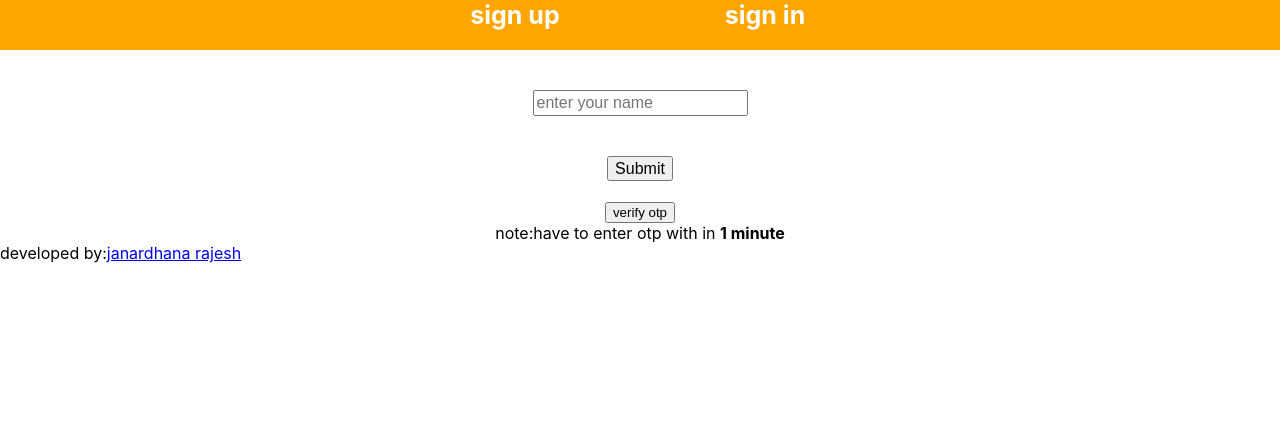
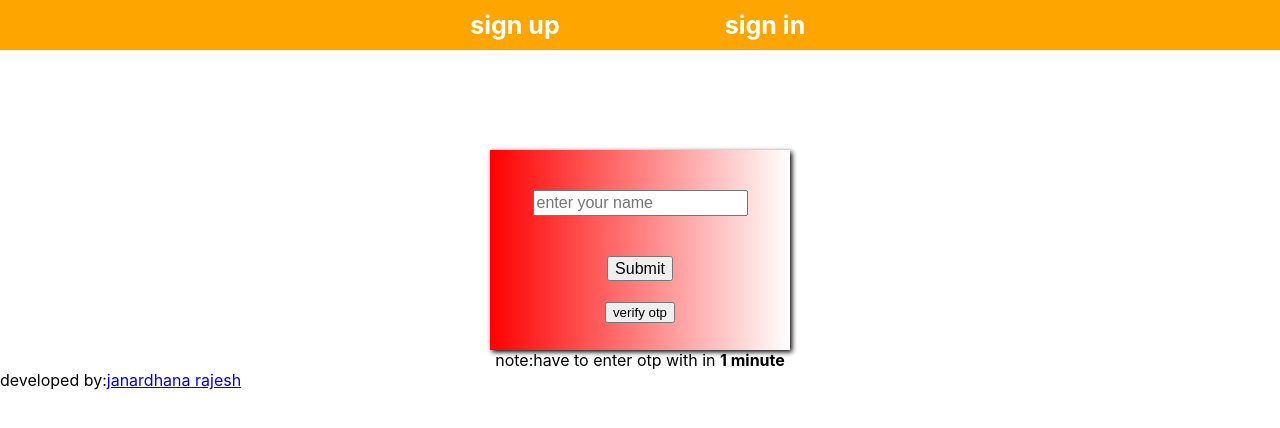
Before and after one commit to janardhanarajesh/sendchatfront, a React (Create React App) app: page /otp in a window 1280 px wide. Shown: the top 428 px of the page. Built offline with nearby package versions, Linux system fonts and the light colour scheme.

Commit message:
Update App.css

```diff
--- a/src/App.css
+++ b/src/App.css
@@ -48,7 +48,7 @@ td{
   height: 50px;
   width: 250px;
   float: left;
-
+  padding-top: 10px;
 
 
   /* float: left; */
@@ -86,7 +86,7 @@ input{
 font-size: 16px;
 }
 #logdiv{
-  height: 200px;
+  height: 240px;
   width: 400px;
   background:linear-gradient(to top right,blue,white);
   box-shadow: 2px 2px 5px black;
@@ -126,3 +126,18 @@ font-size: 16px;
   word-wrap:"break-word"
 
 }
+#otpdiv{
+  height: 200px;
+  width: 300px;
+  background:linear-gradient(to right,red,white);
+margin-top: 100px;
+  box-shadow: 2px 2px 5px black;
+
+}
+#resdiv{
+  margin-top: 100px;
+  height: 200px;
+  width: 300px;
+  background: linear-gradient(to top left,green,blue);
+  box-shadow: 2px 2px 5px black;
+}
```
